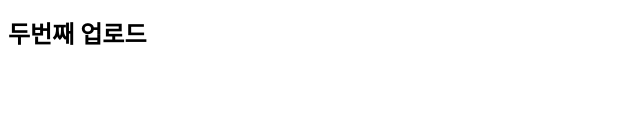
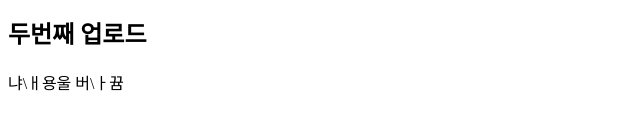
Before and after one commit to pcy0507/gitup, a plain HTML site: page index.html in a window 1280 px wide. Shown: the part 398-528 px from the top of the page, without its empty margins (0-640 px from the left). Drawn offline with Linux system fonts and the light colour scheme.

Commit message:
Update index.html
  수정됨

```diff
--- a/index.html
+++ b/index.html
@@ -11,7 +11,7 @@
         <h1>업로드</h1>
         <img src="https://cdn.pixabay.com/photo/2022/01/23/16/06/dog-6961236__340.jpg" alt="">
         <h2>두번째 업로드</h2>
-
+        <p>냐\ㅐ용울 버\ㅏ뀸</
     </div>
 </body>
 </html>
```
